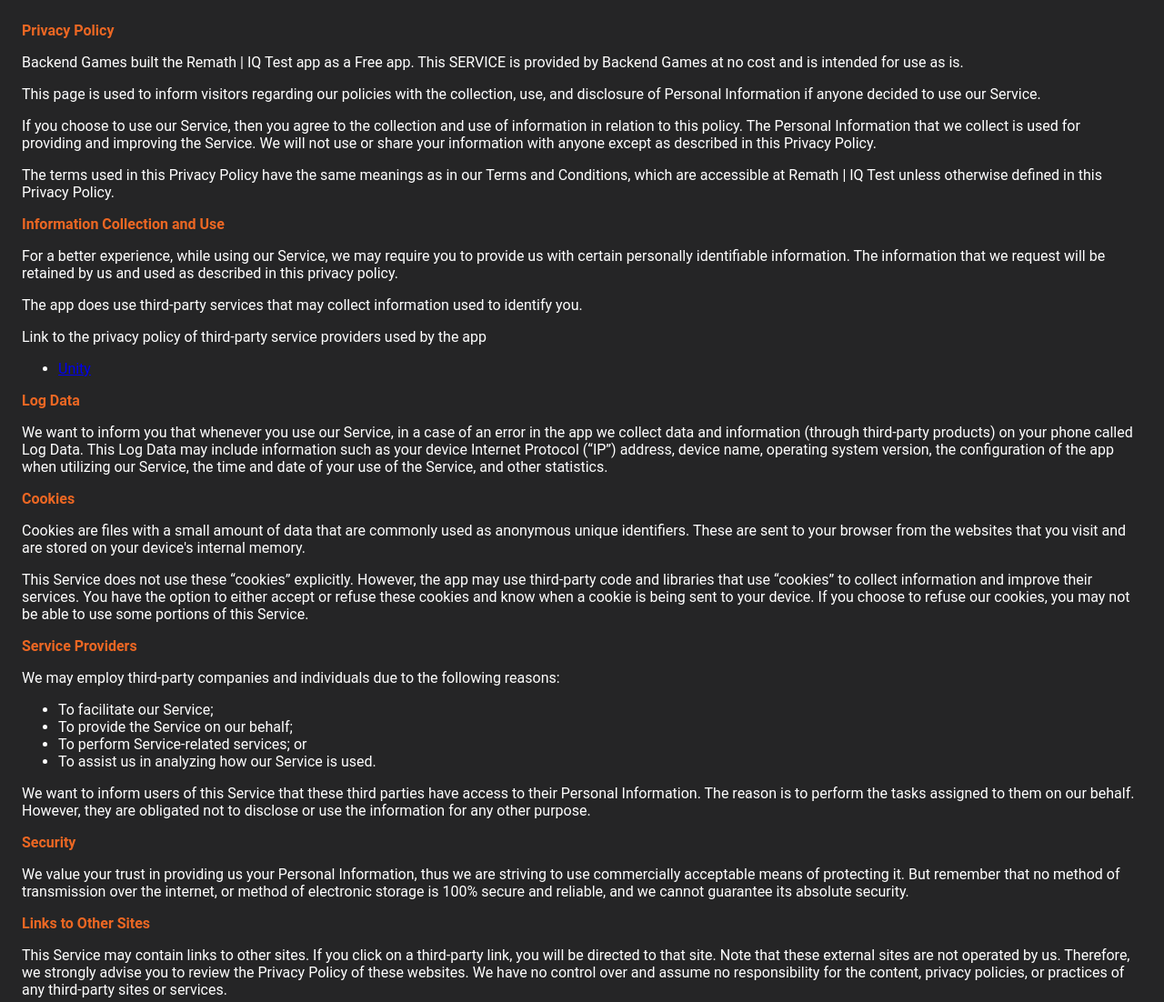
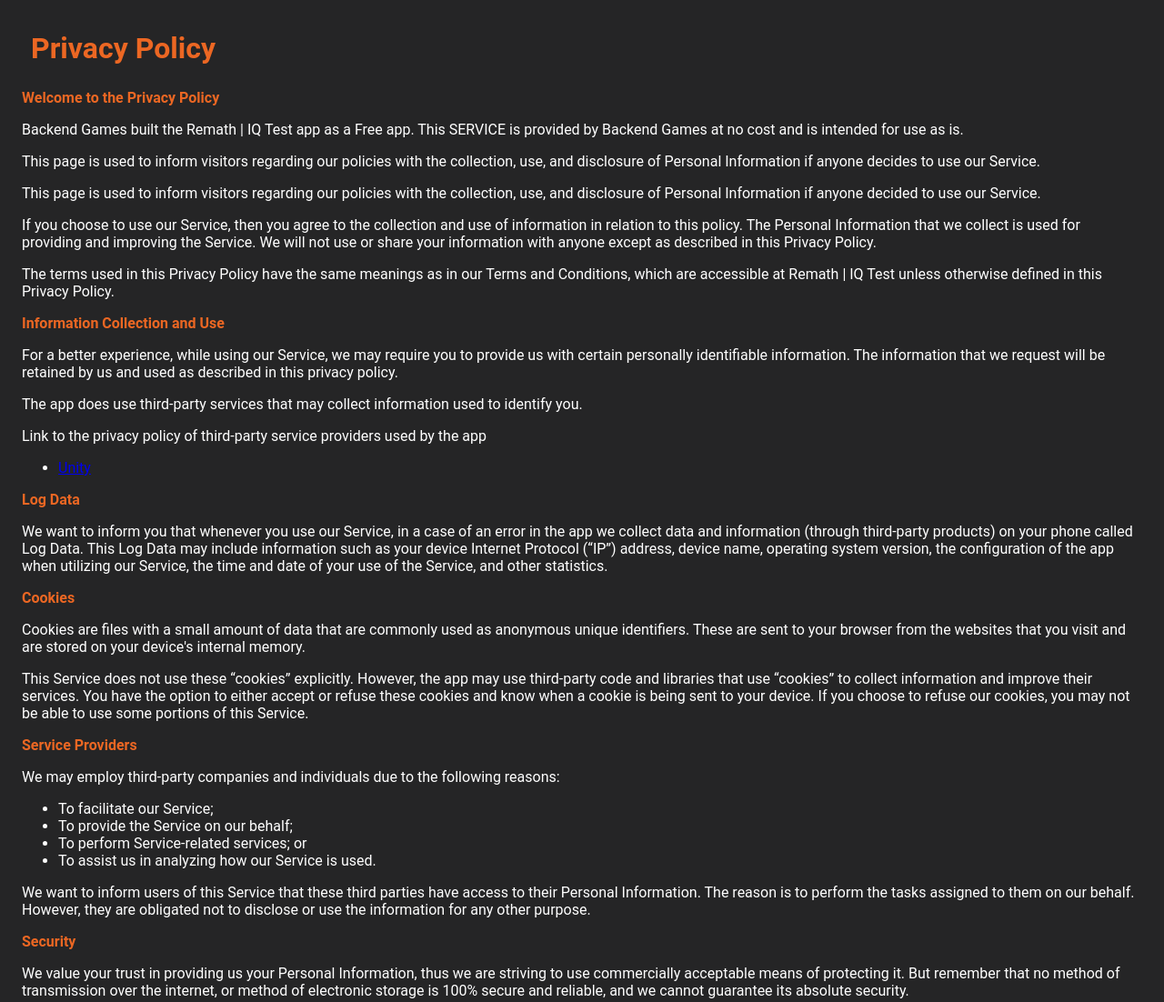
Before and after one commit to TadeopCreator/backendgames, a plain HTML site: page index.html in a window 1280 px wide. Shown: the top 1102 px of the page at 91% size. Drawn offline with Linux system fonts and the light colour scheme.

Commit message:
changes on index.html

```diff
--- a/index.html
+++ b/index.html
@@ -6,14 +6,25 @@
   <title>Privacy Policy</title>
   <link type="text/css" rel="stylesheet" href="stylesheets/main.css" />
   <link rel="shortcut icon" type="image/png" href="favicon.png" >
-    </head>
-    <body>
-    <strong>Privacy Policy</strong> <p>
-                  Backend Games built the Remath | IQ Test app as
-                  a Free app. This SERVICE is provided by
-                  Backend Games at no cost and is intended for use as
-                  is.
-                </p> <p>
+</head>
+<body>
+  <div class="container">
+    <header>
+      <h1 class="title">Privacy Policy</h1>
+    </header>
+
+    <main>
+      <section class="policy-section">
+        <p>
+          <strong>Welcome to the Privacy Policy</strong>
+        </p>
+        <p>
+          Backend Games built the Remath | IQ Test app as a Free app. This SERVICE is provided by Backend Games at no cost and is intended for use as is.
+        </p>
+        <p>
+          This page is used to inform visitors regarding our policies with the collection, use, and disclosure of Personal Information if anyone decides to use our Service.
+        </p>
+        <p>
                   This page is used to inform visitors regarding our
                   policies with the collection, use, and disclosure of Personal
                   Information if anyone decided to use our Service.
@@ -102,9 +113,15 @@
                   periodically for any changes. We will
                   notify you of any changes by posting the new Privacy Policy on
                   this page.
-                </p> <p>This policy is effective as of 2023-08-28</p> <p><strong>Contact Us</strong></p> <p>
-                  If you have any questions or suggestions about our
-                  Privacy Policy, do not hesitate to contact us at backendgames.contact@gmail.com.
                 </p>
-    </body>
-    </html>
+      </section>
+    </main>
+
+    <footer>
+      <p class="footer-text">
+        This policy is effective as of 2023-08-28. For questions or suggestions, contact us at <a href="mailto:backendgames.contact@gmail.com">backendgames.contact@gmail.com</a>.
+      </p>
+    </footer>
+  </div>
+</body>
+</html>
```
